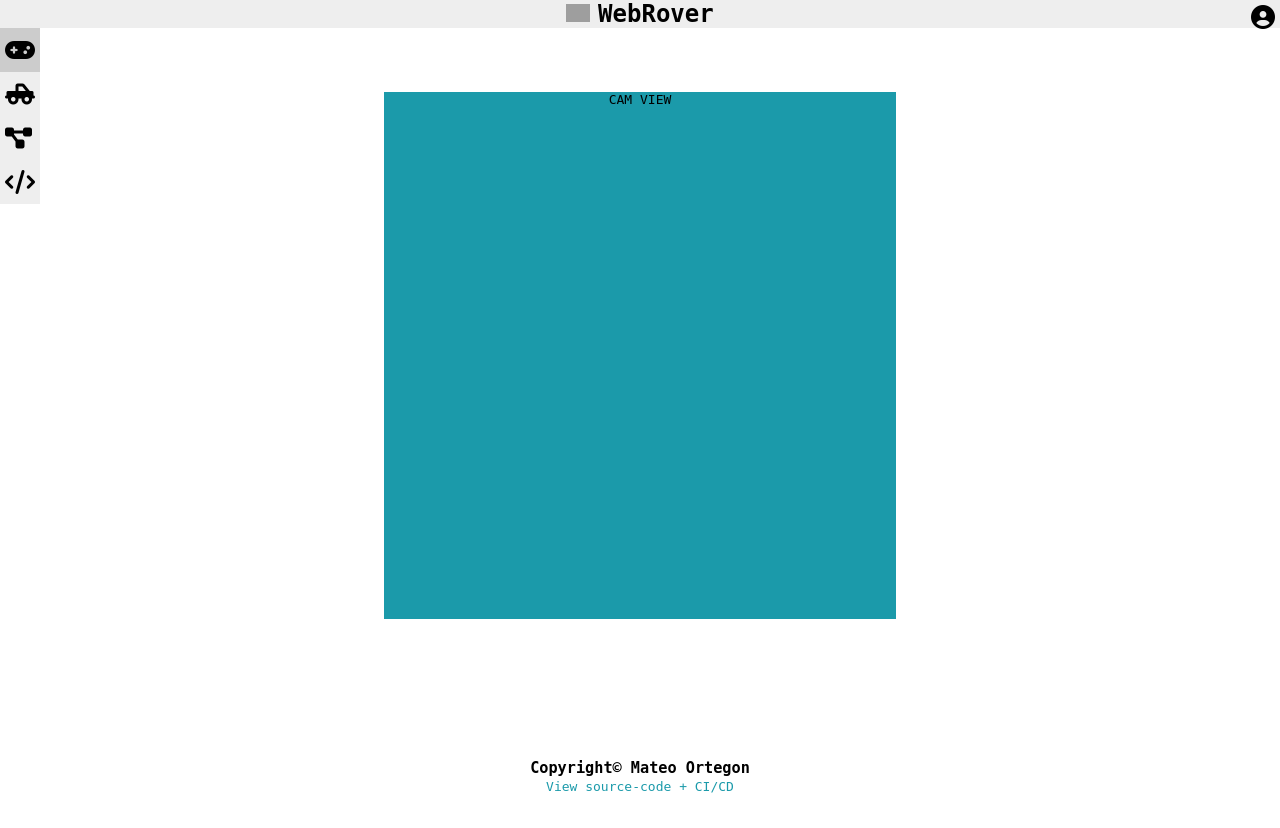
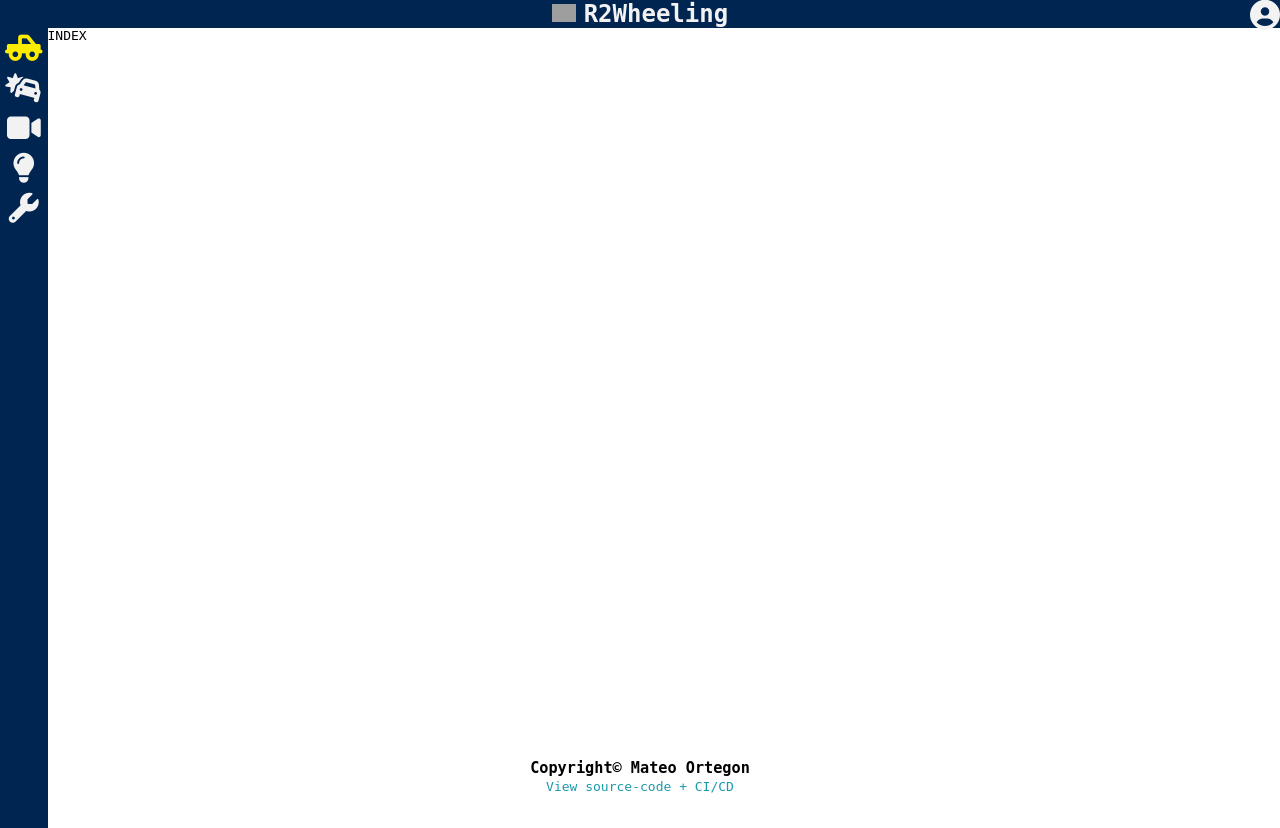
Before and after one commit to teoo-io/demo, a PHP site: page / in a window 1280 px wide. Before the commit the page ends 793 px from the top, so only its background shows below. Run offline with PHP 8.4, Linux system fonts and the light colour scheme; some libraries are stand-ins or nearby versions; grey boxes are pictures that could not be loaded.

Commit message:
Major changes

```diff
--- a/src/cam-view.php
+++ b/src/cam-view.php
@@ -1 +1,10 @@
-<div id="camera-view"> CAM VIEW </div>
+<?php
+$current = 'cam-view';
+require_once 'header.php';
+?>
+    <div class ="content" id="cam-view">
+        CAM-VIEW
+    </div>
+<?php
+require_once 'footer.php'
+?>
--- a/src/header.php
+++ b/src/header.php
@@ -2,7 +2,7 @@
     <head>
         <link rel="stylesheet" href="style.css">
         <link rel="shortcut icon" href="/img/favicon.ico" type="image/x-icon"/>
-        <title>WebRover - SCADA</title>
+        <title>R2 Wheeling</title>
         <script src="https://kit.fontawesome.com/9a7cc6e46e.js" crossorigin="anonymous"></script>
     </head>
     <body>
@@ -11,7 +11,7 @@
                 <i class="fas fa-user-circle" id="user-icon"></i>
                 <div id="logo-header">
                     <img id="logo" src="img/logo.png">
-                    <h1>WebRover</h1>
+                    <h1>R2Wheeling</h1>
                 </div>
 
             </div>
--- a/src/index.php
+++ b/src/index.php
@@ -3,9 +3,7 @@
     require_once 'header.php';
 ?>
    <div class ="content">
-       <?php
-            require_once 'cam-view.php'
-       ?>
+       INDEX
    </div>
 <?php
     require_once 'footer.php'
--- a/src/drive.php
+++ b/src/lights.php
@@ -1,9 +1,9 @@
 <?php
-$current = 'drive';
+$current = 'lights';
 require_once 'header.php';
 ?>
-    <div class ="content" id="drive">
-        DRIVE
+    <div class ="content" id="lights">
+        LIGHTS
     </div>
 <?php
 require_once 'footer.php'
--- a/src/nav.php
+++ b/src/nav.php
@@ -1,23 +1,27 @@
 <div class="nav" id="left-div">
     <ul>
         <a href="index.php" class="nav-anchor">
-            <li <?php if ($current == 'index') { echo "id='current_page'"; } ?>>
-                <i class="fas fa-gamepad"></i>
+            <li >
+                <i class="fas fa-truck-pickup"<?php if ($current == 'index') { echo "id='current_page'"; } ?>></i>
             </li>
         </a>
-        <a href="drive.php" class="nav-anchor">
-            <li <?php if ($current == 'drive') { echo "id='current_page'"; } ?>>
-                <i class="fas fa-truck-pickup"></i>
+        <a href="clinometer.php" class="nav-anchor">
+            <li >
+                <i class="fas fa-car-crash"<?php if ($current == 'clinometer') { echo "id='current_page'"; } ?>></i>            </li>
+        </a>
+        <a href="cam-view.php" class="nav-anchor">
+            <li >
+                <i class="fas fa-video"<?php if ($current == 'cam-view') { echo "id='current_page'"; } ?>></i>
             </li>
         </a>
-        <a href="i-o-map.php" class="nav-anchor">
-            <li <?php if ($current == 'i-o-map') { echo "id='current_page'"; } ?>>
-                <i class="fas fa-project-diagram"></i>
+        <a href="lights.php" class="nav-anchor">
+            <li >
+                <i class="fas fa-lightbulb"<?php if ($current == 'lights') { echo "id='current_page'"; } ?>></i>
             </li>
         </a>
-        <a href="scripts.php" class="nav-anchor">
-            <li <?php if ($current == 'scripts') { echo "id='current_page'"; } ?>>
-                <i class="fas fa-code"></i>
+        <a href="settings.php" class="nav-anchor">
+            <li >
+                <i class="fas fa-wrench"<?php if ($current == 'settings') { echo "id='current_page'"; } ?>></i>
             </li>
         </a>
     </ul>
--- a/src/i-o-map.php
+++ b/src/settings.php
@@ -1,9 +1,9 @@
 <?php
-$current = 'i-o-map';
+$current = 'settings';
 require_once 'header.php';
 ?>
-    <div class ="content" id="i-o-map">
-        I/O MAP
+    <div class ="content" id="settings">
+        SETTINGS
     </div>
 <?php
 require_once 'footer.php'
--- a/src/style.css
+++ b/src/style.css
@@ -1,23 +1,21 @@
 :root {
     --blue: #1B9AAA;
     --dark-blue: #124559;
-    --yellow: #E0FF38;
-    --gray-light: #EEEEEE;
+    --yellow: #ffed00;
+    --navy: #002550;
     --gray-dark: #222222;
-    --gray-highlight: #CCCCCC;
+    --highlight: #D0D0D0;
+    --white: #F2F2F2;
 }
-
 body {
     margin: 0;
     font-family: monospace;
 }
 
 .fas {
-    color: #000000;
-    font-size: 24px;
-    padding: 5px;
-    margin-top: 5px;
-    margin-bottom: 5px;
+    color: var(--white);
+    font-size: 30px;
+    margin: 5px 5px;
 }
 
 #page-container {
@@ -28,7 +26,7 @@ body {
 .nav {
     margin: 0 0;
     height: fit-content;
-    background-color: var(--gray-light);
+    background-color: var(--navy);
     position: relative;
 }
 
@@ -46,6 +44,7 @@ body {
 .nav > div > h1 {
     display: inline;
     font-size: 24px;
+    color: var(--white)
 }
 
 #user-icon {
@@ -57,15 +56,16 @@ body {
 #left-div {
     float: left;
     width: fit-content;
+    height: 100%;
+    text-align: center;
 }
 
-.nav > ul > a > li:hover {
-    color: var(--gray-dark);
-    background-color: var(--gray-highlight);
+.nav > ul > a > li > i:hover {
+    color: var(--yellow);
 }
 
 #current_page{
-    background-color: var(--gray-highlight);
+    color: var(--yellow);
 }
 
 .nav > ul {
@@ -82,17 +82,9 @@ body {
     padding-bottom: 3.5rem;
 }
 
-#camera-view {
-    display: block;
-    margin-top: 5%;
-    margin-left: auto;
-    margin-right: auto;
-    background-color: #1B9AAA;
-    width: 40%;
-    padding-bottom: 40%;
-    position: relative;
-    text-align: center;
-}
+
+
+
 
 #footer {
     position: absolute;
```
Also changed, not shown: src/clinometer.php (added, +10 -0 lines), src/scada.sql (added, +48 -0 lines).
